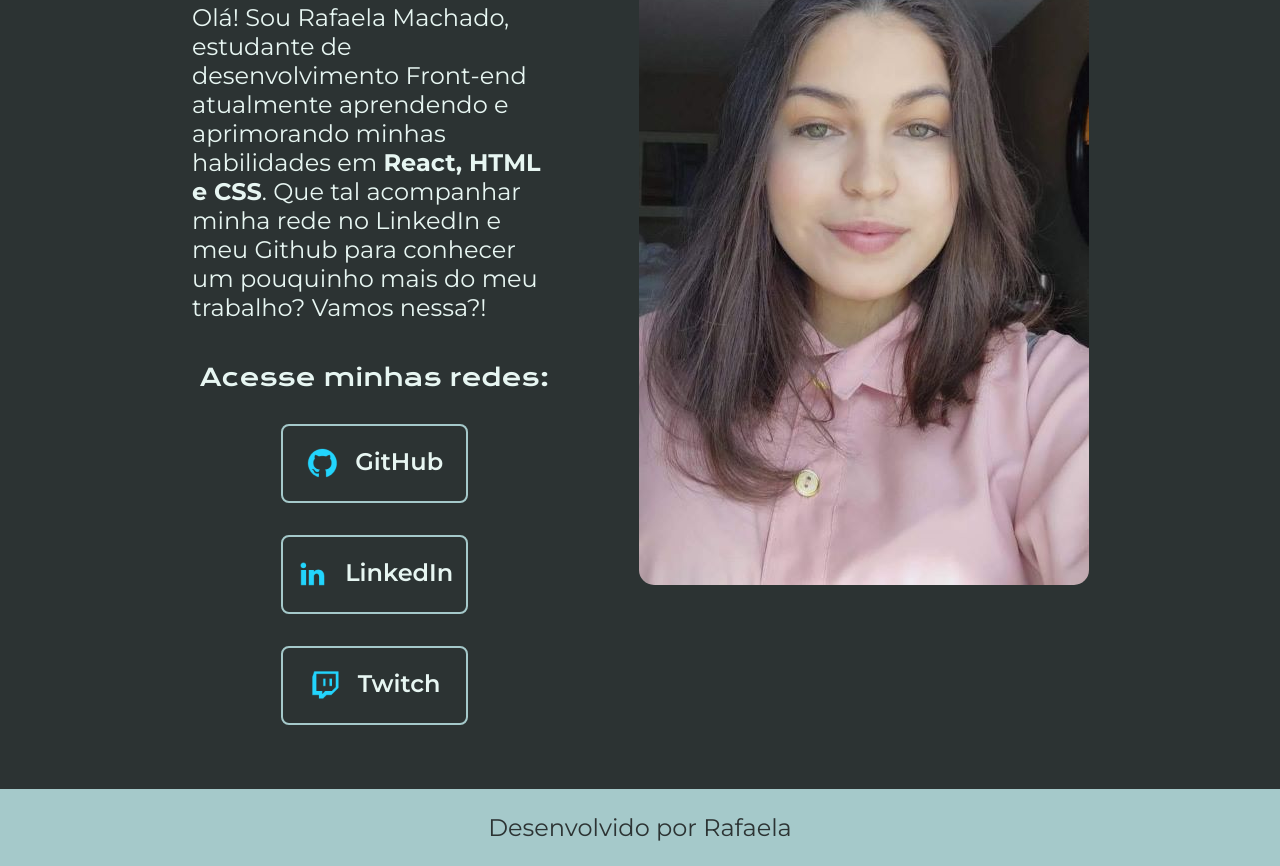
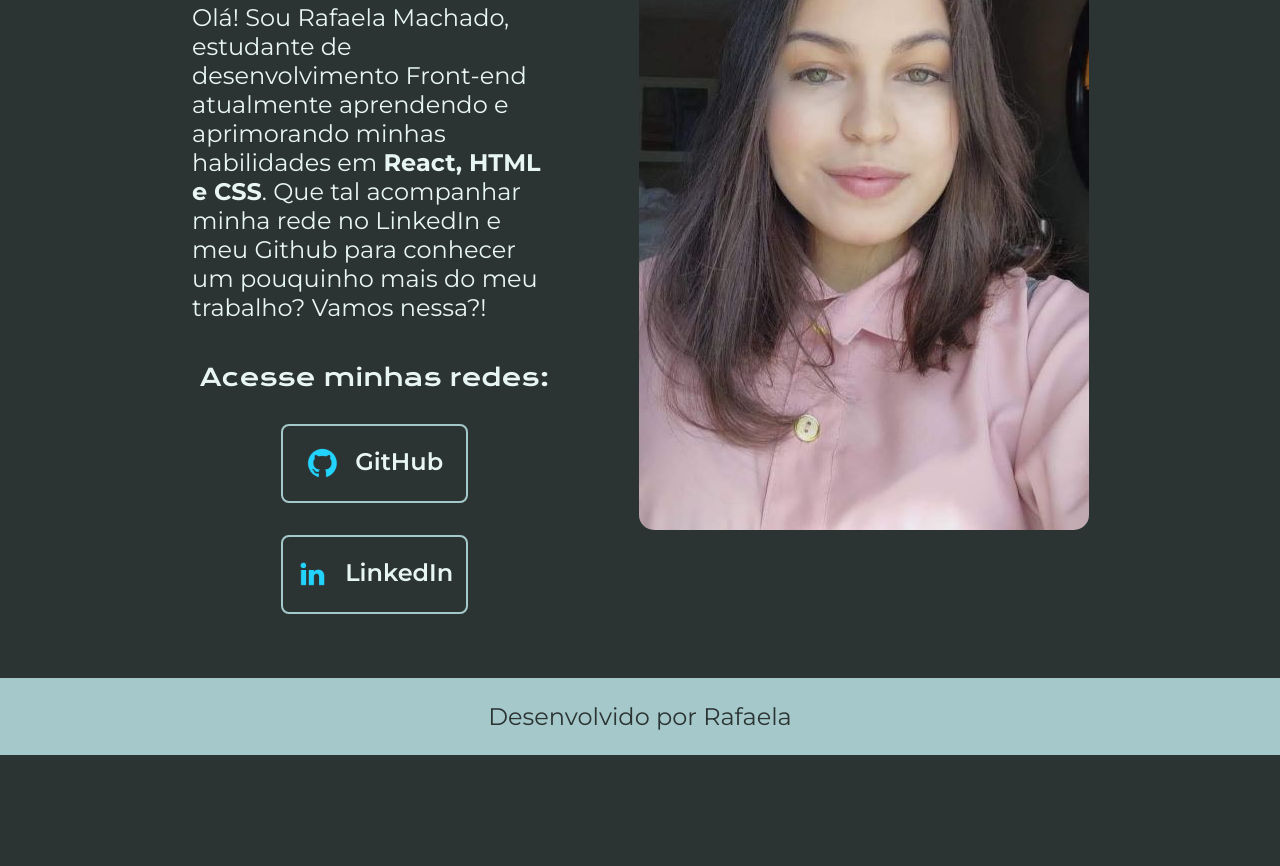
Before and after one commit to Rafaela-Machado1/cart-o_de_visita, a plain HTML site: page index.html in a window 1280 px wide. Shown: the part 336-1202 px from the top of the page. After the commit the page ends 1091 px from the top, so only its background shows below. Drawn offline with nearby package versions, Linux system fonts and the light colour scheme.

Commit message:
retirado um botão

```diff
--- a/index.html
+++ b/index.html
@@ -32,10 +32,6 @@
                 <img src="assets/linkedin.png" alt="">
                 LinkedIn
                 </a>
-                <a class="apresentacao__links__navegacao" href="https://twitch.com">
-                <img src="assets/twitch.png" alt="">
-                Twitch
-                </a>
 
             </div>
         </section>
```
